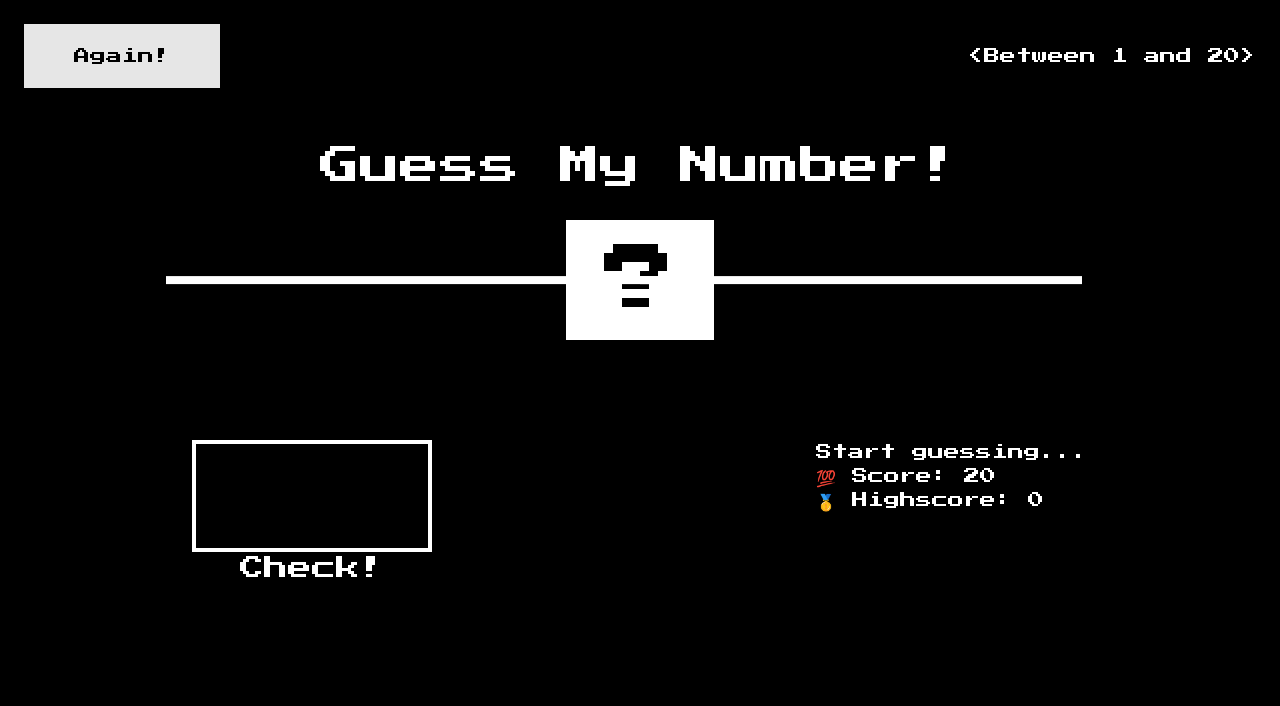
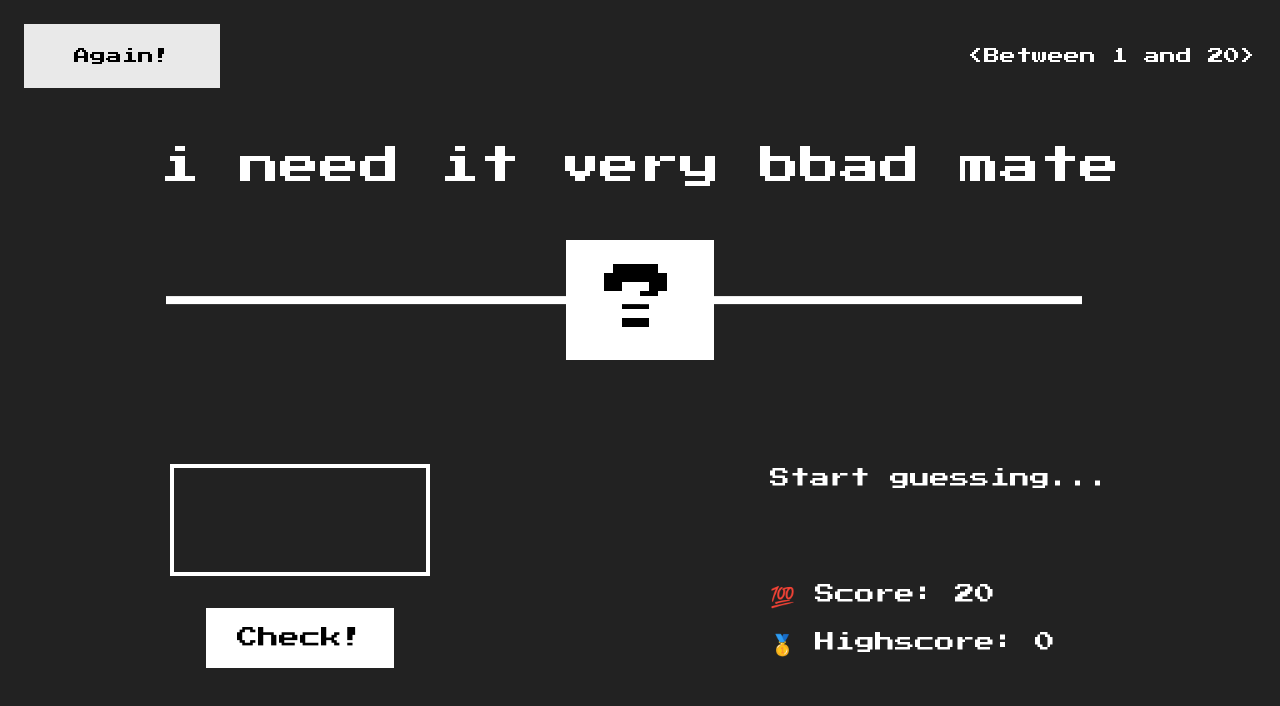
Before and after one commit to montaciraitlahcen07/Guess-My-Number, a website: page index.html in a window 1280 px wide. Drawn offline with Linux system fonts and the light colour scheme.

Commit message:
ui is done

```diff
--- a/index.html
+++ b/index.html
@@ -3,6 +3,7 @@
   <head>
     <meta charset="UTF-8" />
     <meta name="viewport" content="width=device-width, initial-scale=1.0" />
+    <title>Guess My Number</title>
     <link rel="stylesheet" href="output.css" />
     <!-- <link rel="" href="script.js"> -->
     <link rel="preconnect" href="https://fonts.googleapis.com" />
@@ -14,7 +15,7 @@
     <title>Document</title>
   </head>
   <body>
-    <div class="h-screen bg-black overflow-hidden">
+    <div class="h-screen bg-[#222222] overflow-hidden">
       <header class="flex justify-between">
         <input
           style="font-family: &quot;Press Start 2P&quot;"
@@ -32,33 +33,43 @@
       <div>
         <p
           style="font-family: &quot;Press Start 2P&quot;"
-          class="m-6 text-white text-center text-[40px]"
+          class="huys m-6 text-white text-center text-[40px]"
         >
           Guess My Number!
         </p>
       </div>
       <div
-        class="something m-auto w-37 h-30 bg-white relative flex items-center justify-center"
+        class="something m-auto mt-11 w-37 h-30 bg-white relative flex items-center justify-center"
       >
         <span style="font-family: &quot;Press Start 2P&quot;" class="text-7xl"
           >?</span
         >
       </div>
       <div
-        class="text-white flex justify-around my-25"
+        class="text-white flex justify-around my-26"
         style="font-family: &quot;Press Start 2P&quot;"
       >
         <div class="flex flex-col justify-center">
           <input
             type="number"
-            class="border-4 block w-60 h-28 text-white text-center text-3xl"
+            class="border-4 block w-65 h-28 text-white text-center text-3xl"
           />
-          <input type="button" class="block text-2xl" value="Check!" />
+          <input
+            type="button"
+            class="block text-[21px] self-center mt-8 text-black bg-white w-47 h-15"
+            value="Check!"
+          />
         </div>
         <div class="">
-          <p>Start guessing...</p>
-          <p>💯 Score: 20</p>
-          <p>🥇 Highscore: 0</p>
+          <p class="text-xl mb-22">Start guessing...</p>
+          <p class="text-xl mb-5">
+            💯 Score:
+            <span>20</span>
+          </p>
+          <p class="text-xl">
+            🥇 Highscore:
+            <span>0</span>
+          </p>
         </div>
       </div>
     </div>
--- a/number.js
+++ b/number.js
@@ -1,2 +1 @@
-console.log("i have something");
-let something = "something is very dangerous";
+document.querySelector(".huys").textContent = "i need it very bbad mate";
```
Also changed, not shown: output.css.
